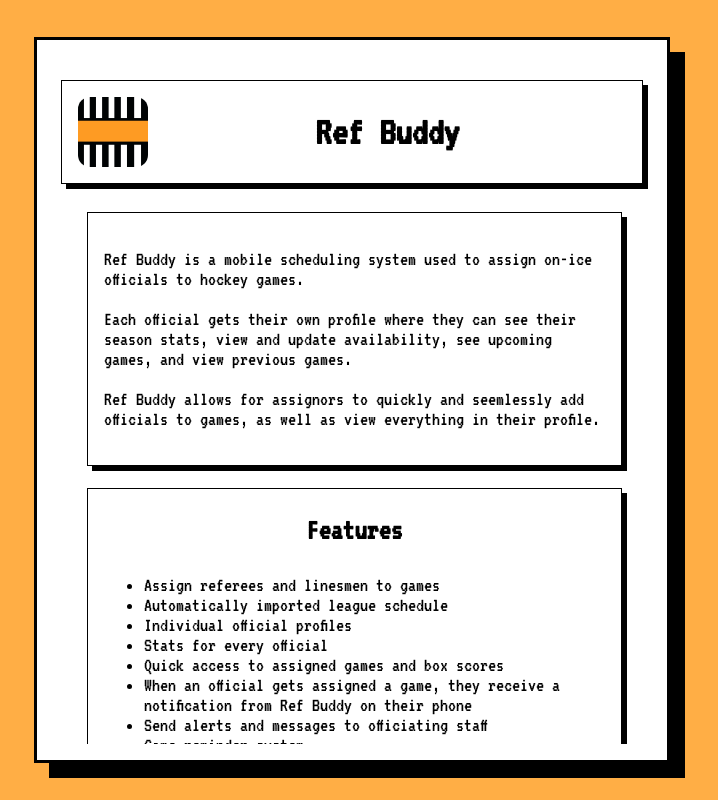
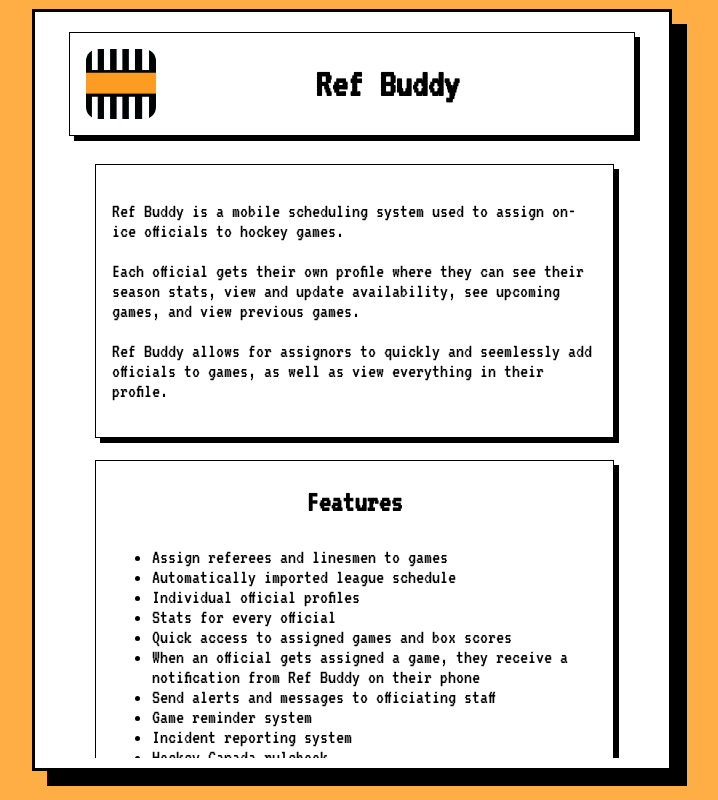
Before and after one commit to RefBuddy/support-site, a Vue app: page / in a window 1280 px wide. Shown: the whole page, without its empty margins (288-1006 px from the left). Built offline with nearby package versions, Linux system fonts and the light colour scheme.

Commit message:
messed around with container sizing again

```diff
--- a/src/components/HelloWorld.vue
+++ b/src/components/HelloWorld.vue
@@ -125,15 +125,17 @@
     width: auto;
     max-width: 550px;
     min-width: 300px;
-    height: 80%;
-    min-height: 300px;
+    height: 92%;
+    min-height: 450px;
     margin: 0 auto;
-    padding: 40px;
+    padding-top: 20px;
+    padding-left: 50px;
+    padding-right: 50px;
     background-color: white;
     border-radius: 0;
     border: 3px solid black;
     position: absolute;
-    top: 50%;
+    top: calc(50% - 10px);
     left: 50%;
     transform: translate(-50%, -50%);
     box-shadow: 15px 15px 0px 0px black;
@@ -175,26 +177,32 @@
     padding: 16px;
     width: auto;
     max-width: 550px;
-    height: 80%;
+    height: 78%;
     overflow-y: scroll;
     margin-left: 10px;
 }
 
-@media screen and (max-height: 690px) {
+@media screen and (max-height: 760px) {
+    .main {
+        height: 75%;
+    }
+}
+
+@media screen and (max-height: 660px) {
     .ref-buddy-page {
-        height: 70%;
+        height: 85%;
     }
     .main {
         height: 70%;
     }
 }
 
-@media screen and (max-height: 540px) {
+@media screen and (max-height: 595px) {
     .ref-buddy-page {
-        height: 60%;
+        height: 85%;
     }
     .main {
-        height: 60%;
+        height: 65%;
     }
 }
 
```
